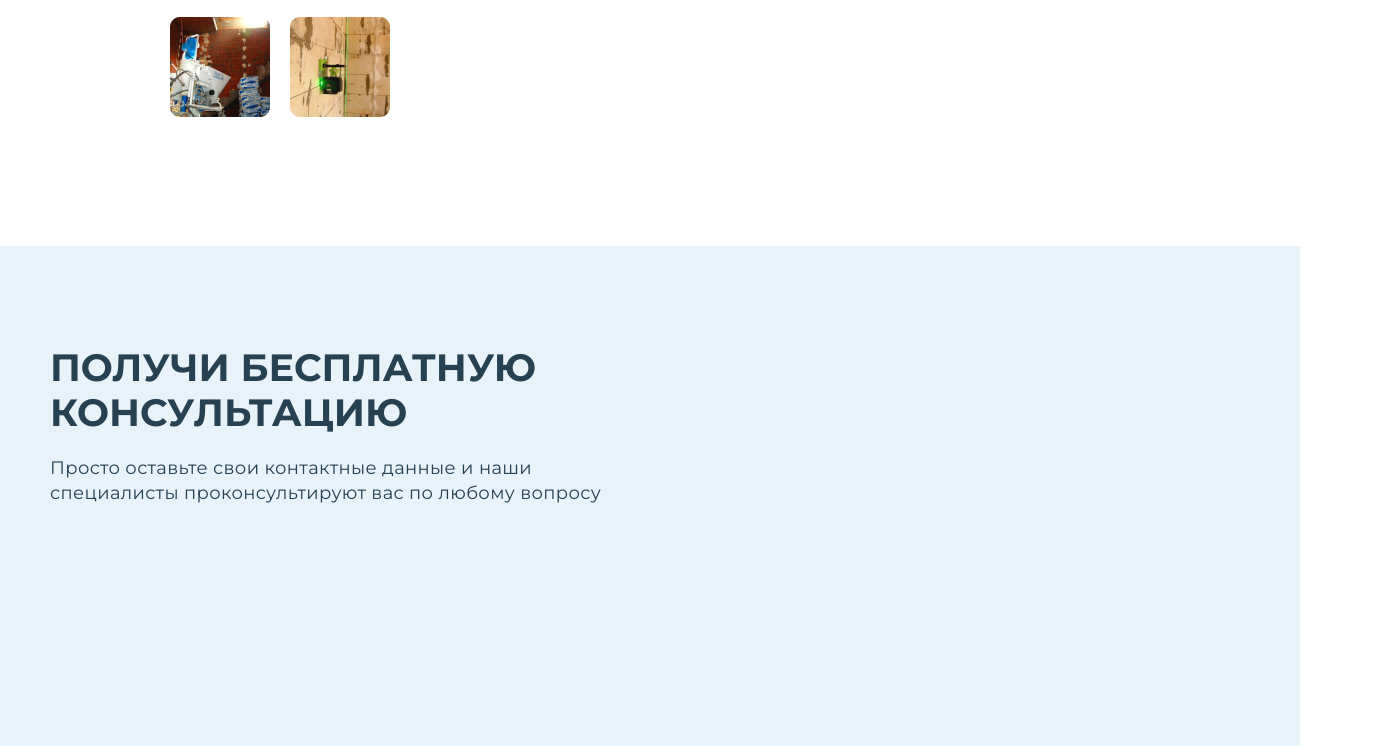
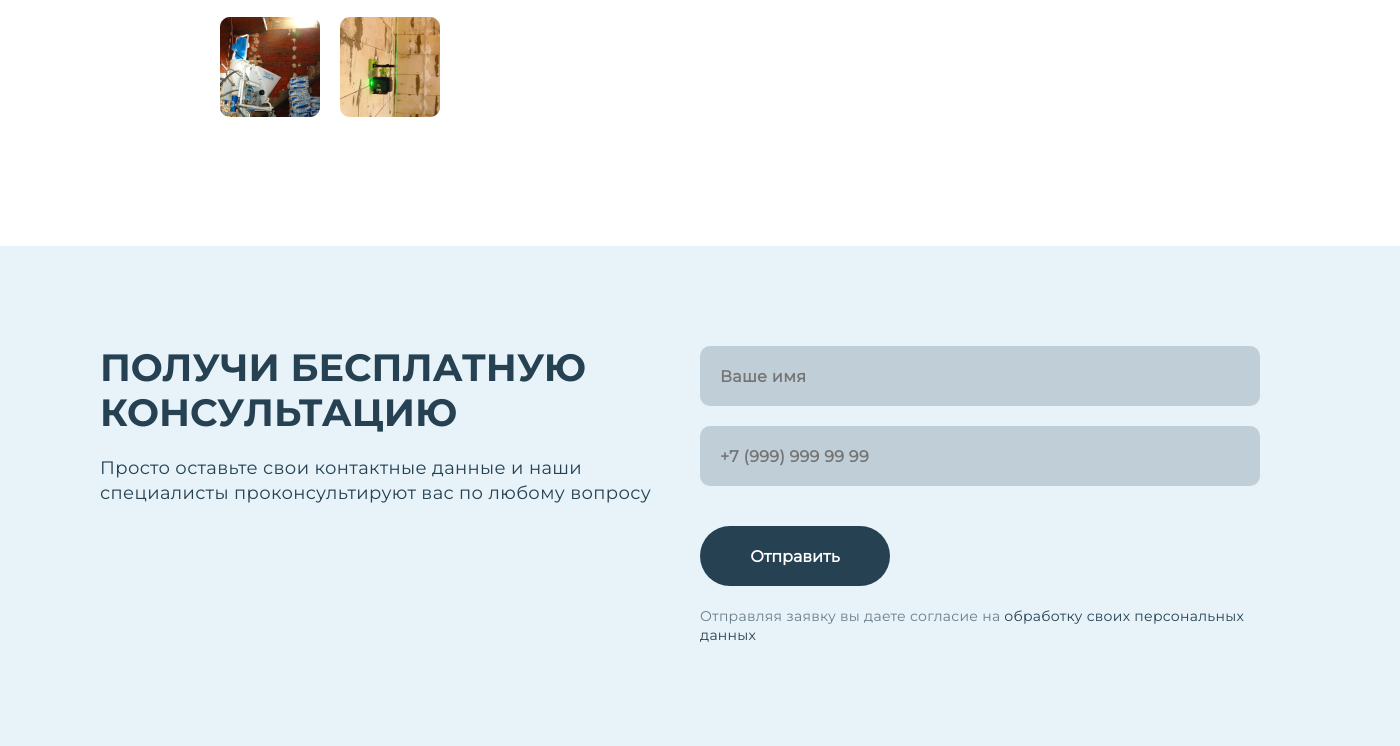
Before and after one commit to Russs11/plaster, a plain HTML site: page src/index.html in a window 1280 px wide. Shown: the part 5336-6082 px from the top of the page, 1400 px wide, since content can reach past the window. Drawn offline with Linux system fonts and the light colour scheme.

Commit message:
w07.05.2022

```diff
--- a/src/index.html
+++ b/src/index.html
@@ -203,11 +203,18 @@
                             специалисты проконсультируют вас по любому вопросу</div>
                     </div>
                 </div>
-                <div class="right_side"></div>
-
+                <div class="right_side">
+                    <input type="text" placeholder="Ваше имя">
+                    <input type="tel" placeholder="+7 (999) 999 99 99">
+                    <div class="button_send">
+                        Отправить
+                    </div>
+                    <div class="processing_personal_data">
+                        Отправляя заявку вы даете согласие на <span>обработку своих персональных данных</span>
+                    </div>
+                </div>
             </div>
         </div>
-    </div>
 
 
     </div>
--- a/src/scss/style.scss
+++ b/src/scss/style.scss
@@ -670,27 +670,25 @@
         width: 100%;
         height: 500px;
         background: #e7f2f9;
+        padding: 100px;
 
         .contact_wrapper {
             display: grid;
             grid-template-columns: 1fr 1fr;
+            // align-items: center;
             // justify-items: center;
             width: 1200px;
             height: 100%;
 
             .left_side {
-                display: grid;
-                grid-template-columns: 1fr;
-
-                width: 600px;
+                // display: grid;
+                // grid-template-columns: 1fr;
+                // width: 600px;
 
                 .title {
-                    display: grid;
-                    grid-template-columns: 1fr;
-                    //  justify-items: center;
-                    // width: 560px;
-                    height: 100px;
-                    margin-top: 100px;
+                    // display: grid;
+                    // grid-template-columns: 1fr;
+                    // height: 100px;
 
                     .text_big {
                         @include big_text ();
@@ -700,15 +698,73 @@
                         @include small_text();
                         margin-top: 20px;
                     }
-
                 }
 
+            }
+            .right_side {
+                display: grid;
+                // grid-template-columns: 1fr;
+                grid-template-rows: 60px 80px;
 
+                input {
+                    width: 560px;
+                    height: 60px;
+
+                    padding: 0 20px;
+
+                    background: rgba(37, 65, 82, 0.2);
+                    border-radius: 10px;
+                    border: 0;
+
+                    font-family: "Montserrat";
+                    font-weight: 600;
+                    font-size: 16px;
+                    line-height: 140%;
+
+                    letter-spacing: 0.02em;
+
+                    color: rgba(37, 65, 82, 0.65);
+                }
+
+                input:nth-child(2) {
+                    margin-top: 20px;
+                }
+
+                .button_send {
+                    display: grid;
+                    justify-content: center;
+                    align-items: center;
+
+                    height: 60px;
+                    width: 190px;
+
+                    margin-top: 40px;
+
+                    background-color: #254152;
+                    border-radius: 999px;
+
+                    font-family: "Montserrat";
+                    font-weight: 600;
+                    font-size: 16px;
+                    line-height: 120%;
+                    color: #ffffff;
+                }
+
+                .processing_personal_data {
+                    margin-top: 20px;
+
+                    font-family: "Montserrat";
+                    font-weight: 400;
+                    font-size: 14px;
+                    line-height: 140%;
+                    letter-spacing: 0.02em;
+                    color: rgba(37, 65, 82, 0.65);
+
+                    span {
+                        color: #254152;
+                    }
+                }
             }
-
-
-
-
         }
     }
 }
```
Also changed, not shown: src/css/style.css.
